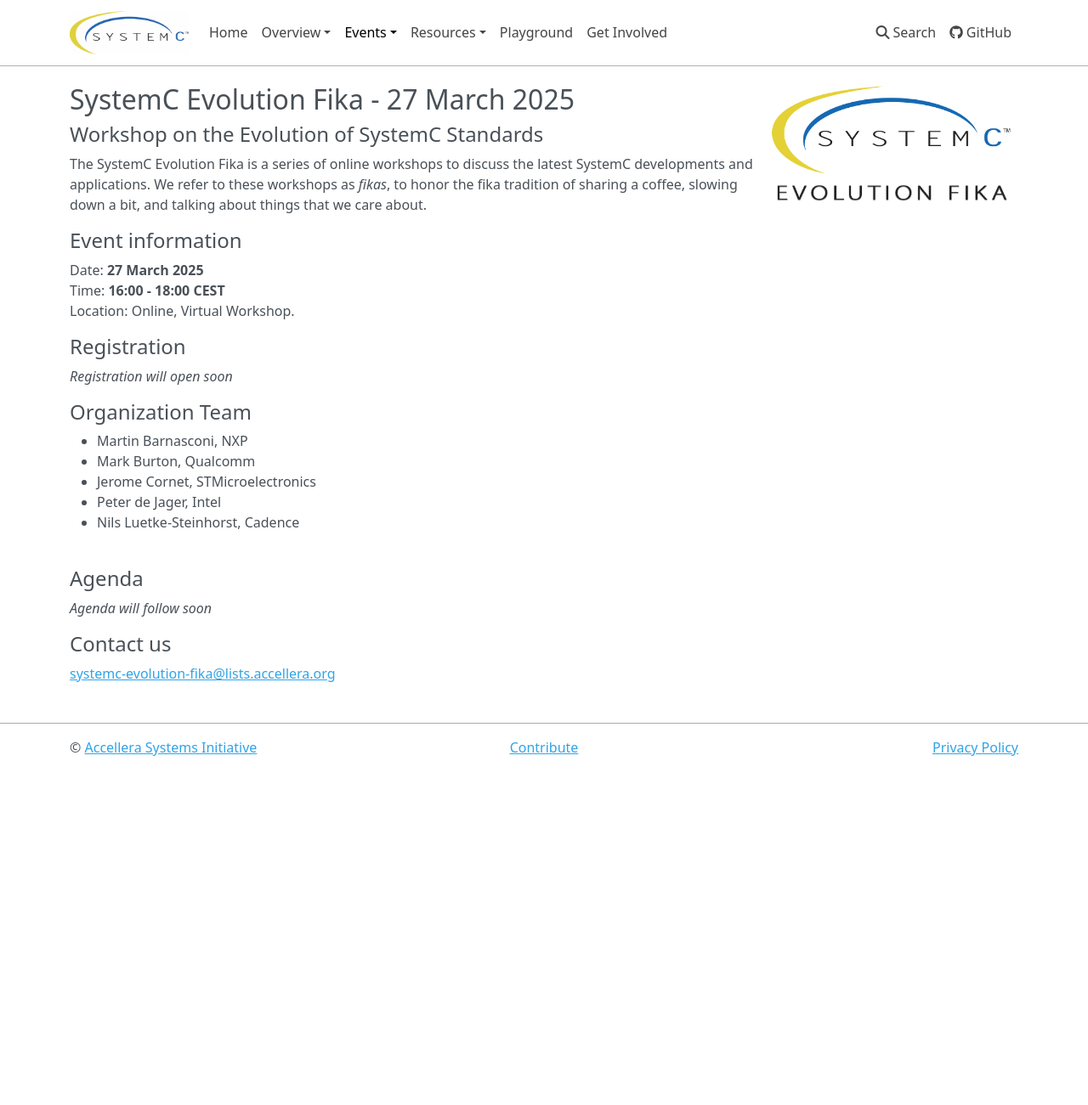
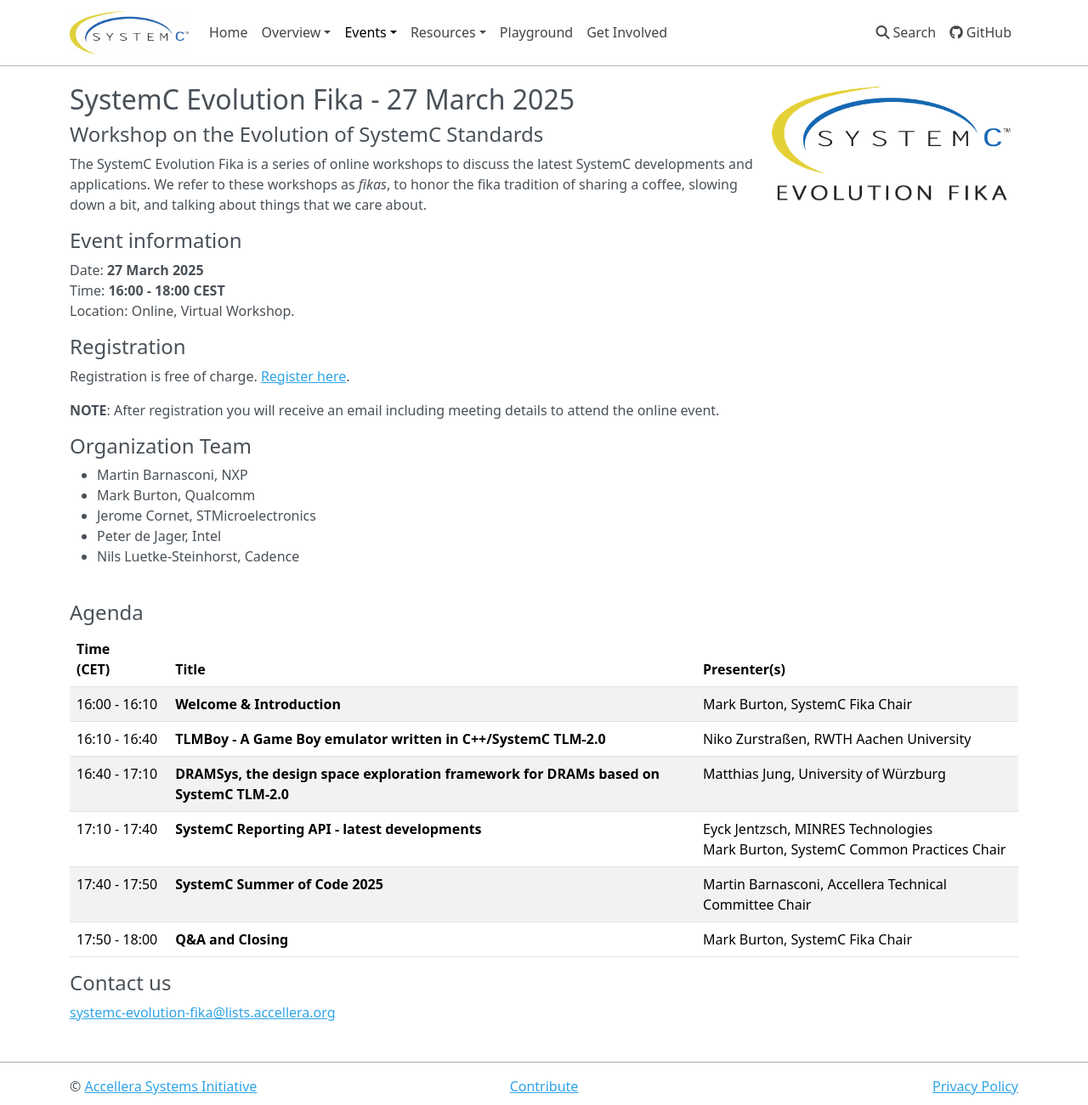
Before and after one commit to accellera-official/systemc.org, an MkDocs documentation site: the page built from docs/events/scef202503.md, in a window 1280 px wide and 1301 px high. Shown: the whole window at 85% size. Built offline with MkDocs 1.6.1, drawn with Linux system fonts in a browser that asks for light colours; nearby versions of some CDN libraries.

Commit message:
fika update

```diff
--- a/docs/events/scef202503.md
+++ b/docs/events/scef202503.md
@@ -14,12 +14,12 @@
 
 ## Registration
 
-*Registration will open soon*
+<!--*Registration will open soon*-->
 
-<!--Registration is free of charge. [Register here](https://form.jotform.com/241125224227950).
+Registration is free of charge. [Register here](https://form.jotform.com/250645321767964).
 
 **NOTE**: After registration you will receive an email including meeting details to attend the online event.
--->
+
 
 ## Organization Team
 
@@ -32,16 +32,19 @@
 <br>
 ## Agenda
 
-*Agenda will follow soon*
+| Time (CET)&nbsp;&nbsp;&nbsp;&nbsp;&nbsp;&nbsp; | Title | Presenter(s) |
+| ------------- | ---------------- | -------------------------------- |
+| 16:00 - 16:10 | **Welcome & Introduction** | Mark Burton, SystemC Fika Chair |
+| 16:10 - 16:40 | **TLMBoy - A Game Boy emulator written in C++/SystemC TLM-2.0** | Niko Zurstraßen, RWTH Aachen University |
+| 16:40 - 17:10 | **DRAMSys, the design space exploration framework for DRAMs based on SystemC TLM-2.0** |  Matthias Jung, University of Würzburg |
+| 17:10 - 17:40 | **SystemC Reporting API - latest developments** | Eyck Jentzsch, MINRES Technologies<br>Mark Burton, SystemC Common Practices Chair |
+| 17:40 - 17:50 | **SystemC Summer of Code  2025** | Martin Barnasconi, Accellera Technical Committee Chair |
+| 17:50 - 18:00 | **Q&A and Closing** | Mark Burton, SystemC Fika Chair |
 
 <!--
-| Time (CEST)&nbsp;&nbsp;&nbsp;&nbsp;&nbsp;&nbsp; | Title | Presenter(s) |
-| ------------- | ---------------- | -------------------------------- |
-| 16:30 - 16:35 | **Welcome & Introduction**<br>[Presentation][intro] | Mark Burton, SystemC Fika Chair |
-| 16:35 - 16:45 | **SystemC Language Working Group Update**<br>[Presentation][lwg] | Laurent Maillet-Contoz, SystemC LWG Chair |
-| 16:45 - 17:00 | **SystemC CCI Working Group Update**<br>[Presentation][cciwg] | Lukas Jünger, SystemC CCIWG Chair |
-| 17:00 - 17:30 | **SystemC Synthesis Working Group Update**<br>[Presentation][swg] | Frederic Doucet (SystemC SWG Chair, Qualcomm Technologies)<br>Stuart Swan (Siemens)<br>Mike Meredith (Cadence Design Systems)
-| 17:30 - 17:45 | **Q&A** | |
+## Abstracts
+
+*Abstracts will follow soon*
 -->
 
 ## Contact us
```
